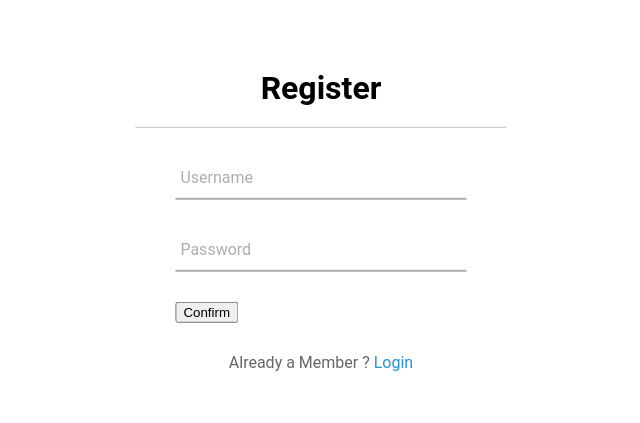
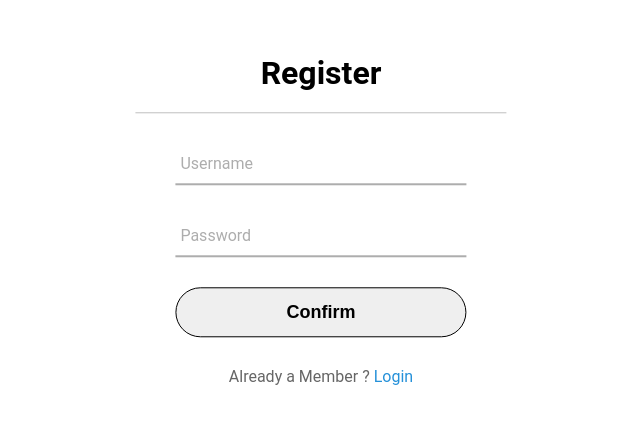
Before and after one commit to JefersonLors/JefersonLors-Olympic-Medal-Monitor-Project, a React (Vite) app in the folder Frontend/: page /Register in a window 1280 px wide. Shown: the part 175-598 px from the top of the page, without its empty margins (319-959 px from the left). Built offline with nearby package versions, Linux system fonts and the light colour scheme.

Commit message:
Criação da lógica de cadastro

```diff
--- a/Frontend/src/Components/Login/index.tsx
+++ b/Frontend/src/Components/Login/index.tsx
@@ -8,7 +8,6 @@ import { toast } from "react-toastify";
 function Login() {
   const [login, setLogin] = useState("");
   const [password, setPassword] =  useState("");
-  const [token, setToken] = useState("");
   const navigate = useNavigate();
 
   async function confirmLogin(){
@@ -19,9 +18,8 @@ function Login() {
 
     await apiService.login(credencials)
                     .then((response)=>{
-                        setToken(response.data);
                         navigate("/Home")
-                        localStorage.setItem('authToken', token);
+                        localStorage.setItem('authToken', response.data);
                     }).catch((err)=>{
                       toast.error(err.response.data.message);
                     });
--- a/Frontend/src/Components/Register/index.tsx
+++ b/Frontend/src/Components/Register/index.tsx
@@ -1,25 +1,63 @@
-import React from "react";
+import React, { useState } from "react";
 import "./register.css"
-import { Link } from "react-router-dom";
+import { Link, useNavigate } from "react-router-dom";
+import { apiService } from "../Services";
+import { toast } from "react-toastify";
 
 function Register() {
+  const [login, setLogin] = useState("");
+  const [password, setPassword] =  useState("");
+  const navigate = useNavigate();
+
+  async function confirmRegister(){
+    const credencials ={
+      login: login,
+      password: password,
+      rolesId:[1]
+    };
+
+    await apiService.register(credencials)
+                    .then((response)=>{
+                        navigate("/Login")
+                        toast.success(response.data);
+                    }).catch((err)=>{
+                      toast.error(err.response.data.message);
+                    });
+  }
   return (
     <div className="container">
       <div className="center">
         <h1>Register</h1>
         <form>
           <div className="txt_field">
-            <input type="text" name="text" required />
+            <input
+              type="text"
+              name="registerLoginField"
+              value={login}
+              onChange={(e)=>{setLogin(e.target.value)}}
+              required />
             <span></span>
             <label>Username</label>
           </div>
 
           <div className="txt_field">
-            <input type="password" name="password" required />
+            <input
+              type="password"
+              name="registerPasswordField"
+              value={password}
+              onChange={(e)=>{setPassword(e.target.value)}}
+              required />
             <span></span>
             <label>Password</label>
           </div>
-          <input name="submit" type="Submit" value="Confirm" />
+          <button
+            name="confirmRegisterButton"
+            type="button"
+            value="confirmRegister"
+            onClick={()=>{confirmRegister()}}
+          >
+                Confirm
+          </button>
           <div className="signup_link">
             Already a Member ? <Link to="/Login">Login</Link>
           </div>
--- a/Frontend/src/Components/home/index.jsx
+++ b/Frontend/src/Components/home/index.jsx
@@ -1,7 +1,7 @@
-import React, { useState } from "react";
+
 
 function Home(){
-    const[countries, setCountries] = useState([]);
+
 
     return(
         <>
```
